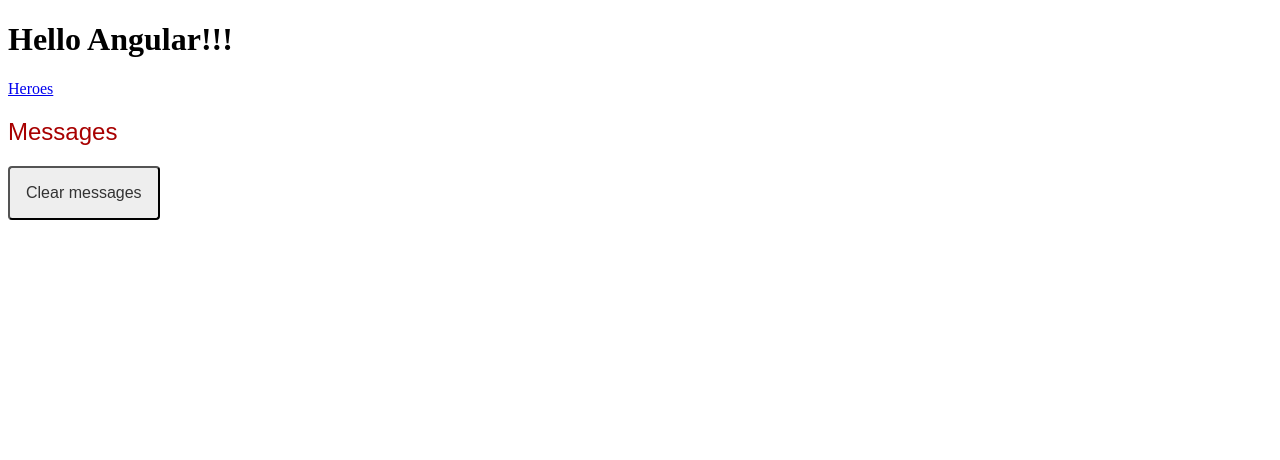
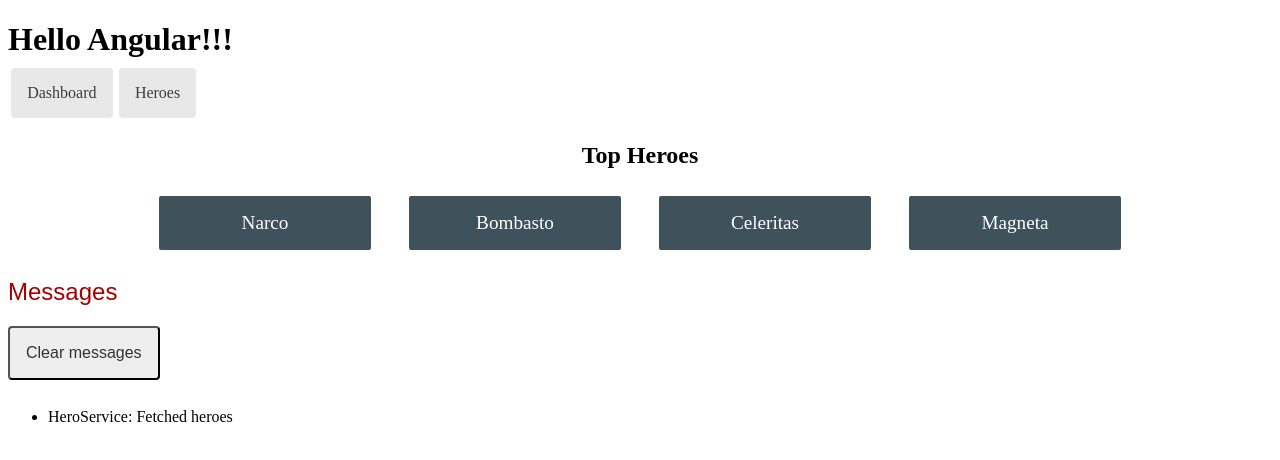
Before and after one commit to Sebastiaan-Willem/my-first-project, an Angular app: page /dashboard in a window 1280 px wide. Before the commit this address led to /. Shown: the top 460 px of the page. Built offline with nearby package versions, Linux system fonts and the light colour scheme.

Commit message:
Added Styling

```diff
--- a/src/app/app-routing.module.ts
+++ b/src/app/app-routing.module.ts
@@ -1,9 +1,11 @@
 import { NgModule } from '@angular/core';
 import { RouterModule, Routes } from '@angular/router';
+import { DashboardComponent } from './dashboard/dashboard.component';
 import { HeroesComponent } from './heroes/heroes.component';
 
 const routes: Routes = [
-  {path: 'heroes', component: HeroesComponent}
+  {path: 'heroes', component: HeroesComponent},
+  {path: 'dashboard', component: DashboardComponent}
 ];
 
 @NgModule({
--- a/src/app/app.component.css
+++ b/src/app/app.component.css
@@ -0,0 +1,21 @@
+/* AppComponent's private CSS styles */
+h1 {
+    margin-bottom: 0;
+  }
+  nav a {
+    padding: 1rem;
+    margin: .2rem;
+    text-decoration: none;
+    margin-top: 10px;
+    display: inline-block;
+    background-color: #e8e8e8;
+    color: #3d3d3d;
+    border-radius: 4px;
+  }
+  nav a:hover {
+    color: white;
+    background-color: #42545C;
+  }
+  nav a.active {
+    background-color: black;
+  }
--- a/src/app/app.component.html
+++ b/src/app/app.component.html
@@ -1,6 +1,7 @@
 <h1>{{ title }}</h1>
 
 <nav>
+    <a routerLink="/dashboard">Dashboard</a>
     <a routerLink="/heroes">Heroes</a>
 </nav>
 
--- a/src/app/dashboard/dashboard.component.css
+++ b/src/app/dashboard/dashboard.component.css
@@ -0,0 +1,43 @@
+/* DashboardComponent's private CSS styles */
+h2 {
+    text-align: center;
+  }
+  .heroes-menu {
+    padding: 0;
+    margin: auto;
+    max-width: 1000px;
+    /* flexbox */
+    display: flex;
+    flex-direction: row;
+    flex-wrap: wrap;
+    justify-content: space-around;
+    align-content: flex-start;
+    align-items: flex-start;
+  }
+  a {
+    background-color: #3f525c;
+    border-radius: 2px;
+    padding: 1rem;
+    font-size: 1.2rem;
+    text-decoration: none;
+    display: inline-block;
+    color: #fff;
+    text-align: center;
+    width: 100%;
+    min-width: 70px;
+    margin: .5rem auto;
+    box-sizing: border-box;
+    /* flexbox */
+    order: 0;
+    flex: 0 1 auto;
+    align-self: auto;
+  }
+  @media (min-width: 600px) {
+    a {
+      width: 18%;
+      box-sizing: content-box;
+    }
+  }
+  a:hover {
+    background-color: #000;
+  }
```
